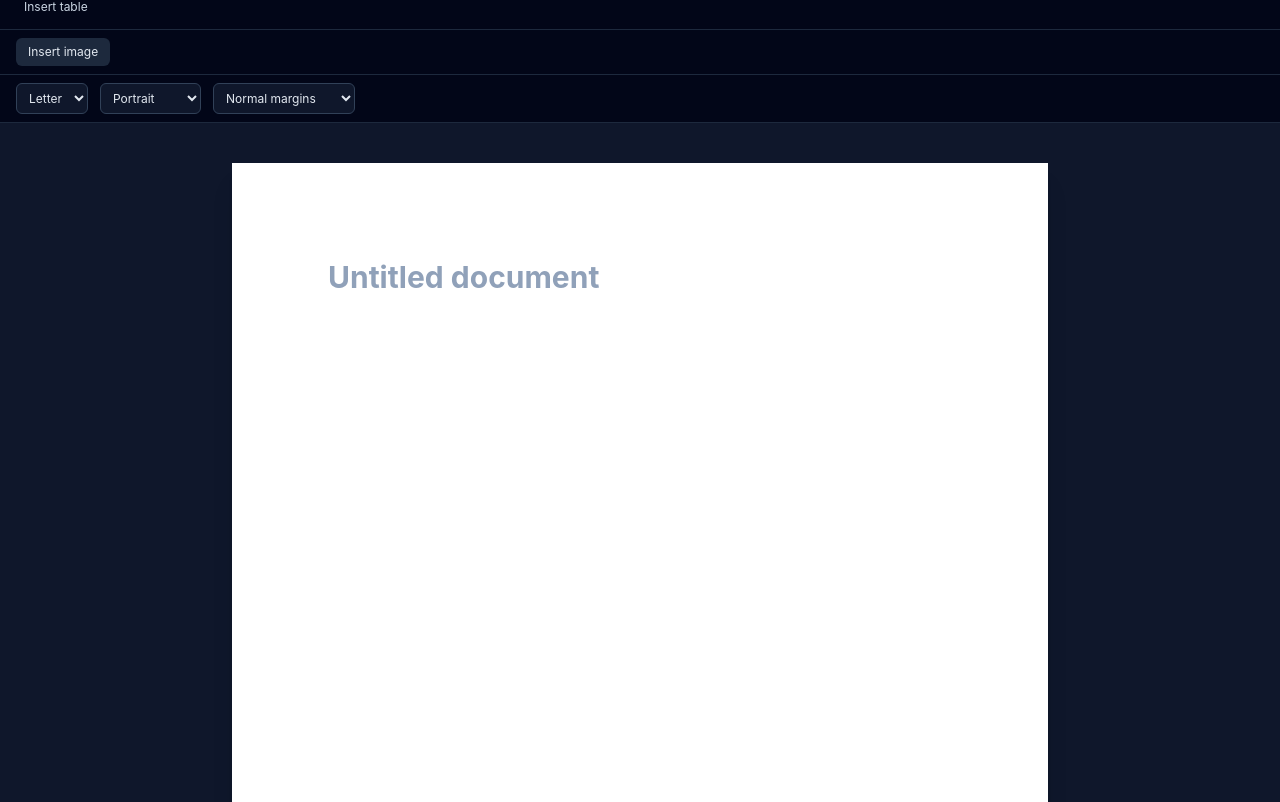
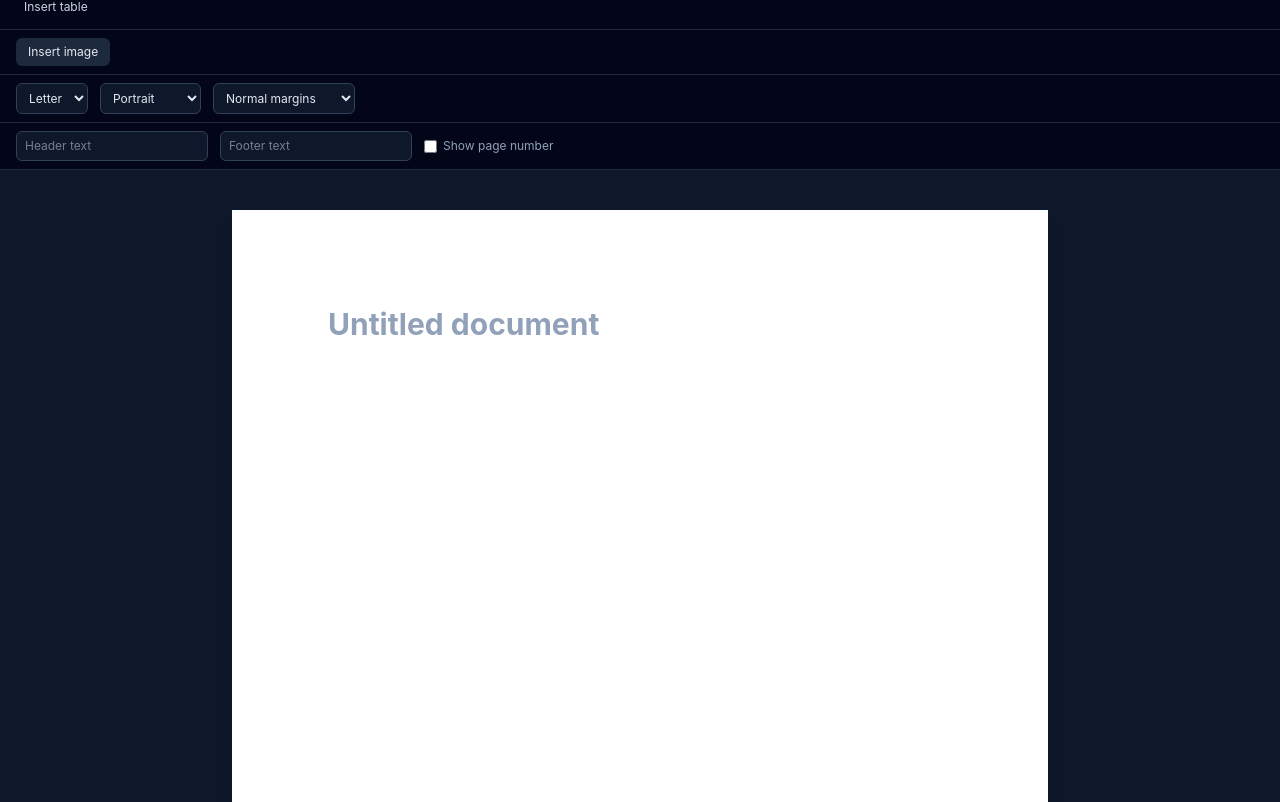
Before and after one commit to Caged-Dragon/DRACO-OFFICE, a Next.js app in the folder draco-docs/: page /editor in a window 1280 px wide. Shown: the part 458-1260 px from the top of the page. Built offline with nearby package versions, Linux system fonts and the light colour scheme.

Commit message:
v0.14.0 — Headers/Footers

```diff
--- a/draco-docs/app/editor/document-editor.tsx
+++ b/draco-docs/app/editor/document-editor.tsx
@@ -21,6 +21,7 @@ import FileControls from "./file-controls";
 import TableControls from "./table-controls";
 import ImageControls from "./image-controls";
 import LinkControls from "./link-controls";
+import HeaderFooterControls from "./header-footer-controls";
 import Indent from "./indent-extension";
 import { useAutosave, loadDraft } from "./use-autosave";
 import type { DocWriteFile } from "./file-format";
@@ -39,6 +40,11 @@ export default function DocumentEditor() {
   // client-side anyway, so there's nothing for this to mismatch against.
   const [initialDraft] = useState(() => loadDraft());
   const [title, setTitle] = useState(initialDraft?.title ?? "");
+  const [header, setHeader] = useState(initialDraft?.header ?? "");
+  const [footer, setFooter] = useState(initialDraft?.footer ?? "");
+  const [showPageNumber, setShowPageNumber] = useState(
+    initialDraft?.showPageNumber ?? false
+  );
   const [pageSettings, setPageSettings] = useState<PageSettings>(() =>
     loadPageSettings()
   );
@@ -121,15 +127,26 @@ export default function DocumentEditor() {
         <FileControls
           getDocument={() => ({
             title,
+            header,
+            footer,
+            showPageNumber,
             content: editor.getJSON(),
             pageSettings,
           })}
           onOpen={(file: DocWriteFile) => {
             editor.commands.setContent(file.content);
             setTitle(file.title);
+            setHeader(file.header);
+            setFooter(file.footer);
+            setShowPageNumber(file.showPageNumber);
             setPageSettings(file.pageSettings);
             savePageSettings(file.pageSettings);
-            scheduleSave(file.title);
+            scheduleSave({
+              title: file.title,
+              header: file.header,
+              footer: file.footer,
+              showPageNumber: file.showPageNumber,
+            });
           }}
         />
       </div>
@@ -167,13 +184,49 @@ export default function DocumentEditor() {
           }}
         />
       </div>
+      <div className="border-b border-slate-800 px-4 py-2">
+        <HeaderFooterControls
+          header={header}
+          footer={footer}
+          showPageNumber={showPageNumber}
+          onChange={(next) => {
+            setHeader(next.header);
+            setFooter(next.footer);
+            setShowPageNumber(next.showPageNumber);
+            scheduleSave({ title, ...next });
+          }}
+        />
+      </div>
       <div className="flex-1 overflow-y-auto bg-slate-900 py-10">
         <div
-          className="mx-auto bg-white shadow-xl"
+          className="mx-auto bg-white shadow-xl flex flex-col"
           style={{
             width: `${getPageDimensionsIn(pageSettings).width}in`,
             minHeight: `${getPageDimensionsIn(pageSettings).height}in`,
+          }}
+        >
+          {header && (
+            <div
+              className="text-xs text-slate-500 border-b border-slate-200 pb-2"
+              style={{
+                paddingLeft: `${getMarginIn(pageSettings)}in`,
+                paddingRight: `${getMarginIn(pageSettings)}in`,
+                paddingTop: `${getMarginIn(pageSettings) / 2}in`,
+              }}
+            >
+              {header}
+            </div>
+          )}
+
+          <div
+            className="flex-1"
+            style={{
               padding: `${getMarginIn(pageSettings)}in`,
+              paddingTop: header ? "1rem" : `${getMarginIn(pageSettings)}in`,
+              paddingBottom:
+                footer || showPageNumber
+                  ? "1rem"
+                  : `${getMarginIn(pageSettings)}in`,
             }}
           >
             <input
@@ -181,13 +234,35 @@ export default function DocumentEditor() {
               value={title}
               onChange={(e) => {
                 setTitle(e.target.value);
-              scheduleSave(e.target.value);
+                scheduleSave({ title: e.target.value, header, footer, showPageNumber });
               }}
               placeholder="Untitled document"
               aria-label="Document title"
               className="w-full bg-transparent text-3xl font-bold text-slate-900 placeholder-slate-400 focus:outline-none pb-4"
             />
             <EditorContent editor={editor} />
+          </div>
+
+          {(footer || showPageNumber) && (
+            <div
+              className="text-xs text-slate-500 border-t border-slate-200 pt-2 flex items-center justify-between"
+              style={{
+                paddingLeft: `${getMarginIn(pageSettings)}in`,
+                paddingRight: `${getMarginIn(pageSettings)}in`,
+                paddingBottom: `${getMarginIn(pageSettings) / 2}in`,
+              }}
+            >
+              <span>{footer}</span>
+              {showPageNumber && (
+                <span>
+                  Page 1{" "}
+                  <span className="text-slate-400">
+                    (multi-page numbering arrives with real pagination in v29)
+                  </span>
+                </span>
+              )}
+            </div>
+          )}
         </div>
       </div>
 
--- a/draco-docs/app/editor/file-format.ts
+++ b/draco-docs/app/editor/file-format.ts
@@ -1,13 +1,16 @@
 import type { PageSettings } from "./page-settings";
 import { DEFAULT_PAGE_SETTINGS } from "./page-settings";
 
-export const FILE_FORMAT_VERSION = 1;
+export const FILE_FORMAT_VERSION = 2;
 export const FILE_EXTENSION = "dwdoc";
 export const MIME_TYPE = "application/vnd.docwrite+json";
 
 export type DocWriteFile = {
   formatVersion: number;
   title: string;
+  header: string;
+  footer: string;
+  showPageNumber: boolean;
   content: Record<string, unknown>;
   pageSettings: PageSettings;
 };
@@ -42,6 +45,10 @@ export function parseDocument(raw: string): DocWriteFile {
   return {
     formatVersion: p.formatVersion ?? 1,
     title: typeof p.title === "string" ? p.title : "",
+    // v1 files (format version 1) predate header/footer/page numbers.
+    header: typeof p.header === "string" ? p.header : "",
+    footer: typeof p.footer === "string" ? p.footer : "",
+    showPageNumber: typeof p.showPageNumber === "boolean" ? p.showPageNumber : false,
     content: p.content as Record<string, unknown>,
     pageSettings: { ...DEFAULT_PAGE_SETTINGS, ...p.pageSettings },
   };
--- /dev/null
+++ b/draco-docs/app/editor/header-footer-controls.tsx
@@ -0,0 +1,54 @@
+"use client";
+
+type HeaderFooterControlsProps = {
+  header: string;
+  footer: string;
+  showPageNumber: boolean;
+  onChange: (next: {
+    header: string;
+    footer: string;
+    showPageNumber: boolean;
+  }) => void;
+};
+
+export default function HeaderFooterControls({
+  header,
+  footer,
+  showPageNumber,
+  onChange,
+}: HeaderFooterControlsProps) {
+  return (
+    <div className="flex items-center gap-3 flex-wrap">
+      <input
+        type="text"
+        value={header}
+        onChange={(e) =>
+          onChange({ header: e.target.value, footer, showPageNumber })
+        }
+        placeholder="Header text"
+        aria-label="Header text"
+        className="bg-slate-900 border border-slate-700 rounded-md text-xs px-2 py-1.5 text-slate-200 w-48"
+      />
+      <input
+        type="text"
+        value={footer}
+        onChange={(e) =>
+          onChange({ header, footer: e.target.value, showPageNumber })
+        }
+        placeholder="Footer text"
+        aria-label="Footer text"
+        className="bg-slate-900 border border-slate-700 rounded-md text-xs px-2 py-1.5 text-slate-200 w-48"
+      />
+      <label className="flex items-center gap-1.5 text-xs text-slate-400">
+        <input
+          type="checkbox"
+          checked={showPageNumber}
+          onChange={(e) =>
+            onChange({ header, footer, showPageNumber: e.target.checked })
+          }
+        />
+        Show page number
+      </label>
+    </div>
+  );
+}
--- a/draco-docs/app/editor/use-autosave.ts
+++ b/draco-docs/app/editor/use-autosave.ts
@@ -5,8 +5,21 @@ import type { Editor } from "@tiptap/react";
 
 export type SaveStatus = "idle" | "saving" | "saved";
 
-export type Draft = {
+export type DocMeta = {
   title: string;
+  header: string;
+  footer: string;
+  showPageNumber: boolean;
+};
+
+export const DEFAULT_DOC_META: DocMeta = {
+  title: "",
+  header: "",
+  footer: "",
+  showPageNumber: false,
+};
+
+export type Draft = DocMeta & {
   content: Record<string, unknown>;
 };
 
@@ -19,11 +32,15 @@ export function loadDraft(): Draft | null {
     const raw = window.localStorage.getItem(DRAFT_KEY);
     if (!raw) return null;
     const parsed = JSON.parse(raw);
-    // Back-compat: v7 stored the raw TipTap JSON directly, with no title.
+    // Back-compat: v7 stored raw TipTap JSON with no metadata at all;
+    // v8-v13 stored {title, content} with no header/footer/page-number.
     if (parsed && typeof parsed === "object" && "type" in parsed) {
-      return { title: "", content: parsed };
+      return { ...DEFAULT_DOC_META, content: parsed };
     }
-    return parsed;
+    if (parsed && typeof parsed === "object" && "content" in parsed) {
+      return { ...DEFAULT_DOC_META, ...parsed };
+    }
+    return null;
   } catch {
     // Corrupt or inaccessible storage shouldn't crash the editor.
     return null;
@@ -35,28 +52,29 @@ function saveDraft(draft: Draft) {
 }
 
 /**
- * Debounced autosave, persisting {title, content} together.
+ * Debounced autosave, persisting {title, header, footer, showPageNumber,
+ * content} together.
  *
  * `scheduleSave` is a plain callback (not tucked inside an effect body), so
- * it's safe to call both from the title <input>'s onChange (a real event
- * handler) and from TipTap's own "update" event listener (also fires
- * asynchronously, never synchronously during the effect's own execution) —
- * avoiding the "setState synchronously in an effect" pitfall entirely.
+ * it's safe to call both from an <input onChange> (a real event handler)
+ * and from TipTap's own "update" event listener (also fires asynchronously,
+ * never synchronously during the effect's own execution) — avoiding the
+ * "setState synchronously in an effect" pitfall entirely.
  */
 export function useAutosave(editor: Editor | null) {
   const [status, setStatus] = useState<SaveStatus>("idle");
   const timerRef = useRef<ReturnType<typeof setTimeout> | null>(null);
-  const titleRef = useRef("");
+  const metaRef = useRef<DocMeta>(DEFAULT_DOC_META);
 
   const scheduleSave = useCallback(
-    (title: string) => {
+    (meta: DocMeta) => {
       if (!editor) return;
-      titleRef.current = title;
+      metaRef.current = meta;
       setStatus("saving");
       if (timerRef.current) clearTimeout(timerRef.current);
       timerRef.current = setTimeout(() => {
         try {
-          saveDraft({ title: titleRef.current, content: editor.getJSON() });
+          saveDraft({ ...metaRef.current, content: editor.getJSON() });
           setStatus("saved");
         } catch {
           // Storage full or unavailable — fail silently, keep editing.
@@ -68,7 +86,7 @@ export function useAutosave(editor: Editor | null) {
 
   useEffect(() => {
     if (!editor) return;
-    const handleUpdate = () => scheduleSave(titleRef.current);
+    const handleUpdate = () => scheduleSave(metaRef.current);
     editor.on("update", handleUpdate);
     return () => {
       editor.off("update", handleUpdate);
```
Also changed, not shown: 2 other files (tests, documents, lock files or other folders). Lines whose indentation alone changed are shown as unchanged.
